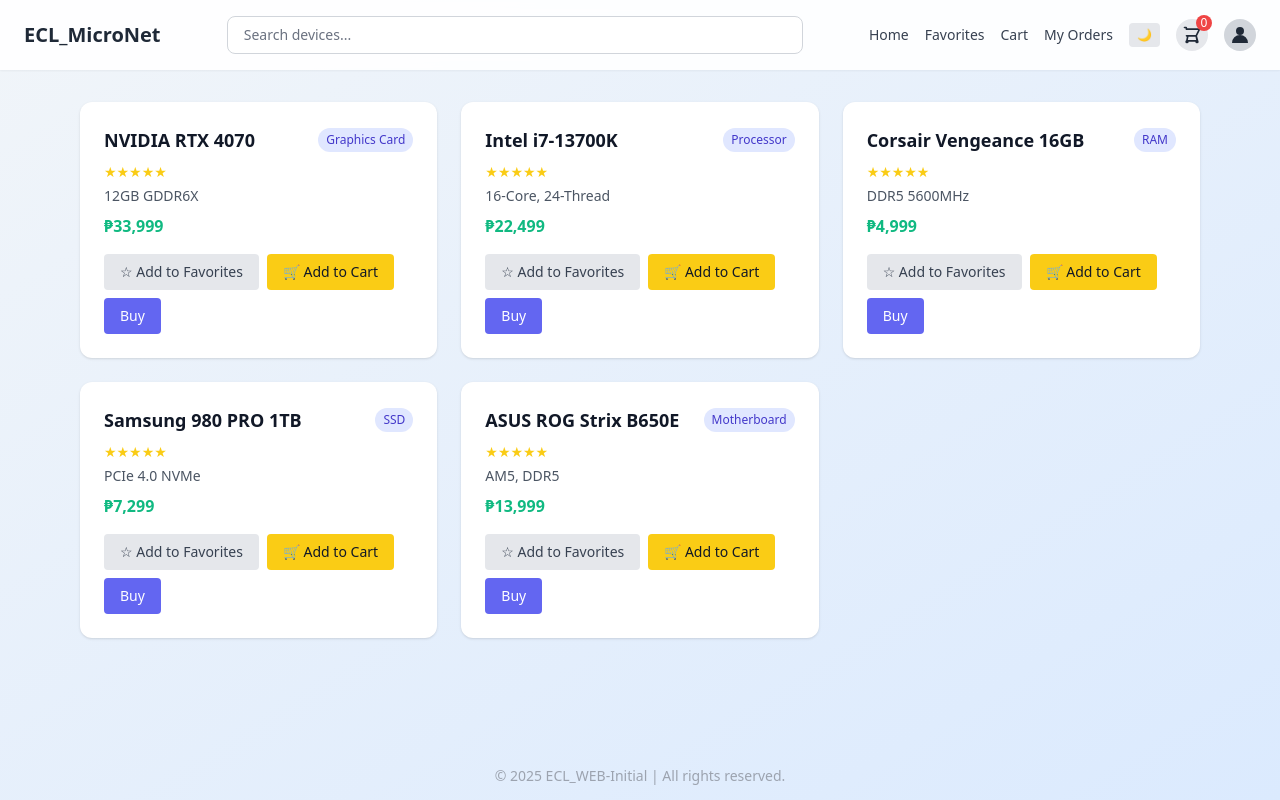
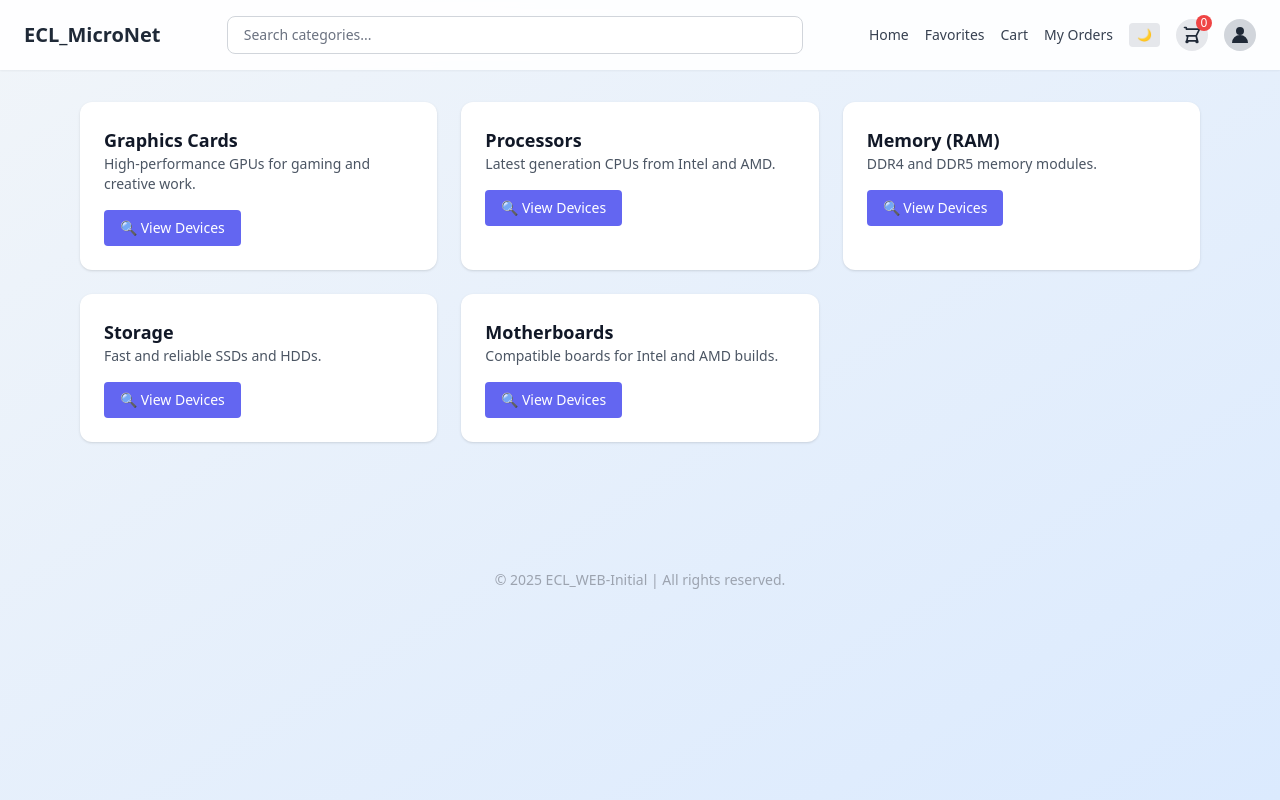
Before and after one commit to justWin01/ECL_WEB-Initial-, a Flask app: page / in a window 1280 px wide. Run offline with Flask 3, Linux system fonts and the light colour scheme; the visitor is signed in with stand-in values (Sample User, id 1); some libraries are stand-ins or nearby versions.

Commit message:
minor changes

```diff
--- a/app.py
+++ b/app.py
@@ -4,16 +4,23 @@
 app = Flask(__name__)
 app.secret_key = 'your_secret_key_here'
 
-# Sample device data
-devices = [
-    {"id": 1, "name": "NVIDIA RTX 4070", "type": "Graphics Card", "specs": "12GB GDDR6X", "price": "₱33,999", "is_favorite": False},
-    {"id": 2, "name": "Intel i7-13700K", "type": "Processor", "specs": "16-Core, 24-Thread", "price": "₱22,499", "is_favorite": False},
-    {"id": 3, "name": "Corsair Vengeance 16GB", "type": "RAM", "specs": "DDR5 5600MHz", "price": "₱4,999", "is_favorite": False},
-    {"id": 4, "name": "Samsung 980 PRO 1TB", "type": "SSD", "specs": "PCIe 4.0 NVMe", "price": "₱7,299", "is_favorite": False},
-    {"id": 5, "name": "ASUS ROG Strix B650E", "type": "Motherboard", "specs": "AM5, DDR5", "price": "₱13,999", "is_favorite": False}
+# Sample category and device data
+categories = [
+    {"id": 1, "name": "Graphics Cards", "description": "High-performance GPUs for gaming and creative work."},
+    {"id": 2, "name": "Processors", "description": "Latest generation CPUs from Intel and AMD."},
+    {"id": 3, "name": "Memory (RAM)", "description": "DDR4 and DDR5 memory modules."},
+    {"id": 4, "name": "Storage", "description": "Fast and reliable SSDs and HDDs."},
+    {"id": 5, "name": "Motherboards", "description": "Compatible boards for Intel and AMD builds."}
 ]
 
-# User login credentials
+devices = [
+    {"id": 1, "name": "NVIDIA RTX 4070", "type": "Graphics Card", "specs": "12GB GDDR6X", "price": "\u20b133,999", "is_favorite": False, "category_id": 1},
+    {"id": 2, "name": "Intel i7-13700K", "type": "Processor", "specs": "16-Core, 24-Thread", "price": "\u20b122,499", "is_favorite": False, "category_id": 2},
+    {"id": 3, "name": "Corsair Vengeance 16GB", "type": "RAM", "specs": "DDR5 5600MHz", "price": "\u20b14,999", "is_favorite": False, "category_id": 3},
+    {"id": 4, "name": "Samsung 980 PRO 1TB", "type": "SSD", "specs": "PCIe 4.0 NVMe", "price": "\u20b17,299", "is_favorite": False, "category_id": 4},
+    {"id": 5, "name": "ASUS ROG Strix B650E", "type": "Motherboard", "specs": "AM5, DDR5", "price": "\u20b113,999", "is_favorite": False, "category_id": 5}
+]
+
 USER_CREDENTIALS = {
     "admin@example.com": "admin123",
     "sherwin@example.com": "scl2025",
@@ -24,12 +31,19 @@
 def home():
     if 'user' not in session:
         return redirect(url_for('login'))
+    return render_template("home.html", categories=categories)
 
-    show_favorites = request.args.get('favorites') == '1'
-    filtered_devices = [d for d in devices if d['is_favorite']] if show_favorites else devices
-    just_favorited = request.args.get('favorited') == '1'
+@app.route('/category/<int:category_id>')
+def view_category(category_id):
+    if 'user' not in session:
+        return redirect(url_for('login'))
 
-    return render_template("home.html", devices=filtered_devices, just_favorited=just_favorited)
+    selected_category = next((c for c in categories if c['id'] == category_id), None)
+    if not selected_category:
+        return "Category not found", 404
+
+    filtered_devices = [d for d in devices if d['category_id'] == category_id]
+    return render_template("category_view.html", category=selected_category, devices=filtered_devices)
 
 @app.route('/login', methods=['GET', 'POST'])
 def login():
@@ -45,16 +59,15 @@
             return render_template('login.html', error="Invalid email or password")
     return render_template('login.html')
 
-@app.route("/favorite/<int:device_id>", methods=["POST"])
+@app.route('/favorite/<int:device_id>', methods=['POST'])
 def favorite(device_id):
     if 'user' not in session:
         return redirect(url_for('login'))
-
     for device in devices:
-        if device["id"] == device_id:
-            device["is_favorite"] = not device["is_favorite"]
+        if device['id'] == device_id:
+            device['is_favorite'] = not device['is_favorite']
             break
-    return redirect(url_for("home", favorited=1))
+    return redirect(request.referrer or url_for('home'))
 
 @app.route('/logout')
 def logout():
@@ -71,6 +84,8 @@
 
 @app.route('/add-to-cart/<int:device_id>', methods=['POST'])
 def add_to_cart(device_id):
+    if 'user' not in session:
+        return redirect(url_for('login'))
     device = next((d for d in devices if d['id'] == device_id), None)
     if device:
         if 'cart' not in session:
@@ -78,12 +93,10 @@
         session['cart'].append(device)
     return redirect(url_for('cart'))
 
-
 @app.route('/buy/<int:device_id>', methods=['POST'])
 def buy(device_id):
     if 'user' not in session:
         return redirect(url_for('login'))
-
     for device in devices:
         if device['id'] == device_id:
             orders = session.get('orders', [])
@@ -108,11 +121,10 @@
 def cancel_order(order_id):
     if 'user' not in session:
         return redirect(url_for('login'))
-
     orders = session.get('orders', [])
     updated_orders = [order for order in orders if order['id'] != order_id]
     session['orders'] = updated_orders
     return redirect(url_for('orders'))
 
-if __name__ == "__main__":
+if __name__ == '__main__':
     app.run(debug=True)
--- a/templates/home.html
+++ b/templates/home.html
@@ -19,7 +19,7 @@
     <div class="max-w-7xl mx-auto flex flex-wrap items-center justify-between px-6 py-4 gap-4">
       <div class="text-xl font-bold text-gray-800 dark:text-white">ECL_MicroNet</div>
       <form method="GET" class="flex-1 max-w-xl w-full">
-        <input type="text" name="search" placeholder="Search devices..."
+        <input type="text" name="search" placeholder="Search categories..."
           class="w-full rounded-lg border border-gray-300 dark:border-gray-600 px-4 py-2 text-sm bg-white dark:bg-gray-700 text-gray-800 dark:text-white focus:outline-none focus:ring-2 focus:ring-indigo-500" />
       </form>
       <div class="flex flex-col sm:flex-row items-center gap-4 text-sm text-gray-700 dark:text-gray-200">
@@ -56,79 +56,26 @@
     </div>
   </header>
 
-  <!-- Devices -->
+  <!-- Categories -->
   <main class="max-w-6xl mx-auto px-4 grid grid-cols-1 sm:grid-cols-2 lg:grid-cols-3 gap-6 mt-8">
-    {% for device in devices %}
+    {% for category in categories %}
     <div class="bg-white dark:bg-gray-800 p-6 rounded-xl shadow hover:shadow-md transition">
-      <div class="flex items-center justify-between mb-2">
-        <h2 class="text-lg font-semibold text-gray-900 dark:text-white">{{ device.name }}</h2>
-        <span class="text-xs bg-indigo-100 text-indigo-700 px-2 py-1 rounded-full">{{ device.type }}</span>
-      </div>
-      <div class="text-yellow-400 text-sm mb-1">★★★★★</div>
-      <p class="text-sm text-gray-600 dark:text-gray-300">{{ device.specs }}</p>
-      <p class="text-base font-bold text-emerald-500 mt-2">{{ device.price }}</p>
-      <div class="mt-4 flex gap-2 flex-wrap">
-        <form action="{{ url_for('favorite', device_id=device.id) }}" method="POST">
-          <button type="submit"
-            class="px-4 py-2 rounded text-sm font-medium transition {{ 'bg-red-500 text-white hover:bg-red-600' if device.is_favorite else 'bg-gray-200 text-gray-700 hover:bg-gray-300' }}">
-            {{ '★ Favorited' if device.is_favorite else '☆ Add to Favorites' }}
-          </button>
-        </form>
-        <form action="{{ url_for('add_to_cart', device_id=device.id) }}" method="POST">
-          <button type="submit"
-            class="px-4 py-2 bg-yellow-400 text-gray-900 rounded text-sm font-medium hover:bg-yellow-500 transition">
-            🛒 Add to Cart
-          </button>
-        </form>
-
-        <form action="{{ url_for('buy', device_id=device.id) }}" method="POST" onsubmit="return showLoading(this)">
-          <button
-            class="px-4 py-2 bg-indigo-500 text-white rounded text-sm font-medium hover:bg-indigo-600 transition">
-            Buy
-          </button>
-        </form>
-      </div>
+      <h2 class="text-lg font-semibold text-gray-900 dark:text-white">{{ category.name }}</h2>
+      <p class="text-sm text-gray-600 dark:text-gray-300">{{ category.description }}</p>
+      <a href="{{ url_for('view_category', category_id=category.id) }}"
+         class="mt-4 inline-block px-4 py-2 bg-indigo-500 text-white rounded text-sm font-medium hover:bg-indigo-600 transition">
+         🔍 View Devices
+      </a>
     </div>
     {% endfor %}
   </main>
-
-  <!-- Toast -->
-  <div id="toast" class="fixed bottom-6 right-6 bg-emerald-500 text-white px-4 py-2 rounded shadow-lg hidden transition duration-300">
-    Device updated!
-  </div>
-
-  <!-- Loading Modal -->
-  <div id="loadingModal" class="fixed inset-0 bg-black bg-opacity-50 flex items-center justify-center hidden z-50">
-    <div class="bg-white px-6 py-4 rounded shadow text-center">
-      <p class="text-lg font-semibold mb-2">Processing your order...</p>
-      <div class="loader border-t-4 border-blue-500 border-solid rounded-full w-8 h-8 animate-spin mx-auto"></div>
-    </div>
-  </div>
 
   <!-- Footer -->
   <footer class="text-center text-sm text-gray-400 mt-32">
     &copy; 2025 ECL_WEB-Initial | All rights reserved.
   </footer>
 
-  <!-- JavaScript Logic -->
   <script>
-    // Toast
-    const toast = document.getElementById('toast');
-    const params = new URLSearchParams(window.location.search);
-    if (params.get('favorited')) {
-      toast.classList.remove('hidden');
-      setTimeout(() => toast.classList.add('hidden'), 3000);
-    }
-
-    // Cart
-    let cartCount = 0;
-    function addToCart(itemName) {
-      cartCount++;
-      document.getElementById('cartCount').textContent = cartCount;
-      alert(itemName + " added to cart!");
-    }
-
-    // Profile Menu
     function toggleProfileMenu(event) {
       event.stopPropagation();
       document.getElementById("profileMenu").classList.toggle("hidden");
@@ -142,25 +89,6 @@
     document.getElementById("profileMenu").addEventListener("click", function (e) {
       e.stopPropagation();
     });
-
-    // Buy Loading Handler
-    function showLoading(form) {
-      document.getElementById('loadingModal').classList.remove('hidden');
-      setTimeout(() => form.submit(), 800); // 1.2 second delay
-      return false;
-    }
   </script>
-
-  <style>
-    .loader {
-      border-width: 4px;
-      border-right-color: transparent;
-      animation: spin 1s linear infinite;
-    }
-    @keyframes spin {
-      to { transform: rotate(360deg); }
-    }
-  </style>
-
 </body>
 </html>
```
Also changed, not shown: templates/category_view.html (added, +86 -0 lines).
